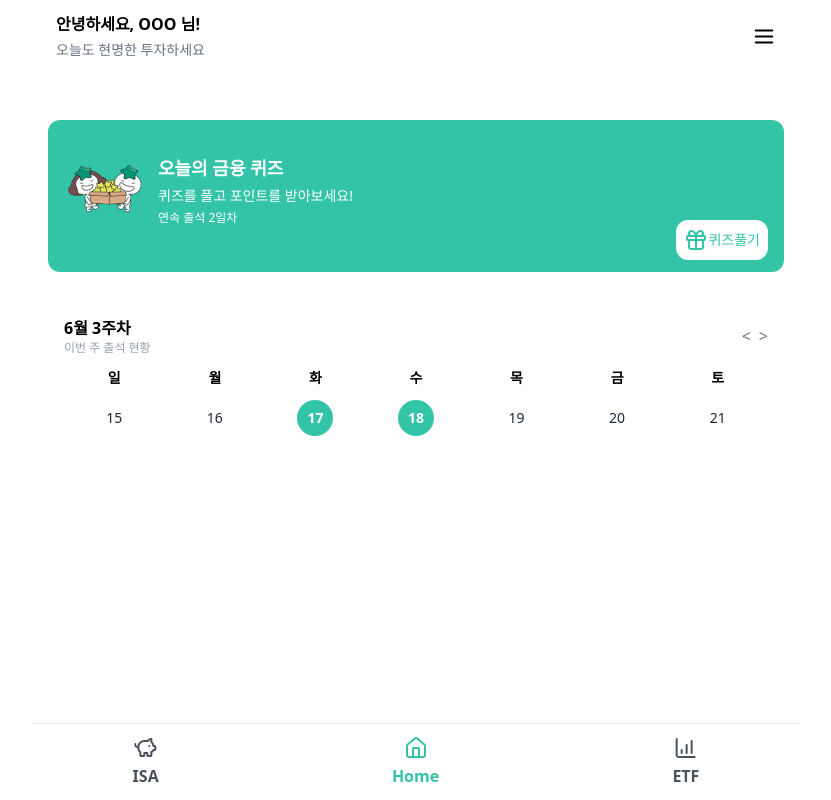
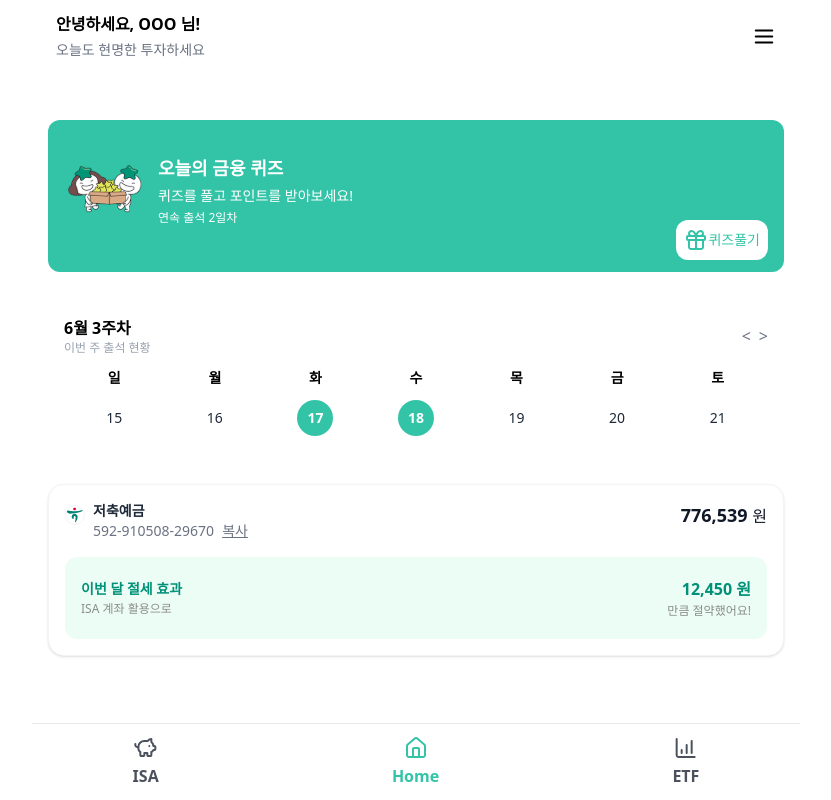
Before and after one commit to jjinleee/ISAID, a Next.js app: page /main in a window 1280 px wide. Shown: the whole page, without its empty margins (224-1055 px from the left). Built offline with nearby package versions, Linux system fonts and the light colour scheme.

Commit message:
feat: 메인페이지 계좌 정보 퍼블리싱(#51)

```diff
--- /dev/null
+++ b/app/(routes)/main/_components/account-summary-card.tsx
@@ -0,0 +1,61 @@
+'use client';
+
+import { toast } from 'react-hot-toast';
+import HanaIcon from '@/public/images/bank-icons/hana-icon';
+import { Copy } from 'lucide-react'; // 복사 아이콘
+
+export default function AccountSummaryCard() {
+  const accountNumber = '592-910508-29670';
+  const balance = 776_539;
+  const taxBenefit = 12_450;
+
+  const handleCopy = () => {
+    navigator.clipboard.writeText(accountNumber);
+    toast.success('계좌번호가 복사되었어요!');
+  };
+
+  return (
+    <div className='bg-white rounded-2xl p-4 shadow-sm border border-gray-3'>
+      <div className='flex justify-between items-start'>
+        {/* 좌측: 아이콘 + 텍스트 묶음 */}
+        <div className='flex items-start gap-2'>
+          {/* 아이콘 */}
+          <HanaIcon className='w-5 h-5 rounded-full mt-1 border border-gray-3' />
+          {/* <div className='w-5 h-5 bg-primary-100 rounded-full mt-1' /> */}
+
+          {/* 텍스트 묶음 */}
+          <div className='text-sm'>
+            <div className='font-semibold text-gray-800'>저축예금</div>
+            <div className='flex items-center gap-2 text-gray-500'>
+              592-910508-29670
+              <button onClick={handleCopy} className='underline text-sm'>
+                복사
+              </button>
+            </div>
+          </div>
+        </div>
+
+        {/* 우측: 잔액 */}
+        <div className='text-right text-lg font-bold text-gray-900'>
+          {balance.toLocaleString()}{' '}
+          <span className='text-base font-normal'>원</span>
+        </div>
+      </div>
+      {/* 절세 효과 카드 */}
+      <div className='mt-4 bg-emerald-50 rounded-xl px-4 py-5 flex justify-between items-center'>
+        <div className='text-sm'>
+          <p className='text-hana-green font-semibold pb-0.5'>
+            이번 달 절세 효과
+          </p>
+          <p className='text-subtitle text-xs'>ISA 계좌 활용으로</p>
+        </div>
+        <div className='text-right text-sm'>
+          <p className='text-hana-green  font-semibold text-base pb-0.5'>
+            {taxBenefit.toLocaleString()} 원
+          </p>
+          <p className='text-subtitle text-xs'>만큼 절약했어요!</p>
+        </div>
+      </div>
+    </div>
+  );
+}
--- a/app/(routes)/main/_components/main-page-container.tsx
+++ b/app/(routes)/main/_components/main-page-container.tsx
@@ -2,7 +2,8 @@
 
 import { useEffect, useMemo, useState } from 'react';
 import { isSameDay } from 'date-fns';
-import MainPageToQuiz from './main-page-to-quiz';
+import AccountSummaryCard from './account-summary-card';
+import QuizBanner from './quiz-banner';
 import WeeklyCalendar from './weekly-calendar';
 
 const MainPageContainer = () => {
@@ -66,12 +67,13 @@ const MainPageContainer = () => {
 
   return (
     <div className='px-4 py-10 space-y-6'>
-      <MainPageToQuiz
+      <QuizBanner
         onComplete={handleQuizComplete}
         streakLabel={streakLabel}
         completedDates={completedDates}
       />
       <WeeklyCalendar completedDates={completedDates} />
+      <AccountSummaryCard />
     </div>
   );
 };
--- a/app/(routes)/main/_components/main-page-to-quiz.tsx
+++ b/app/(routes)/main/_components/quiz-banner.tsx
@@ -12,7 +12,7 @@ interface Props {
   completedDates: Date[];
 }
 
-export default function MainPageToQuiz({
+export default function QuizBanner({
   onComplete,
   streakLabel,
   completedDates,
```
